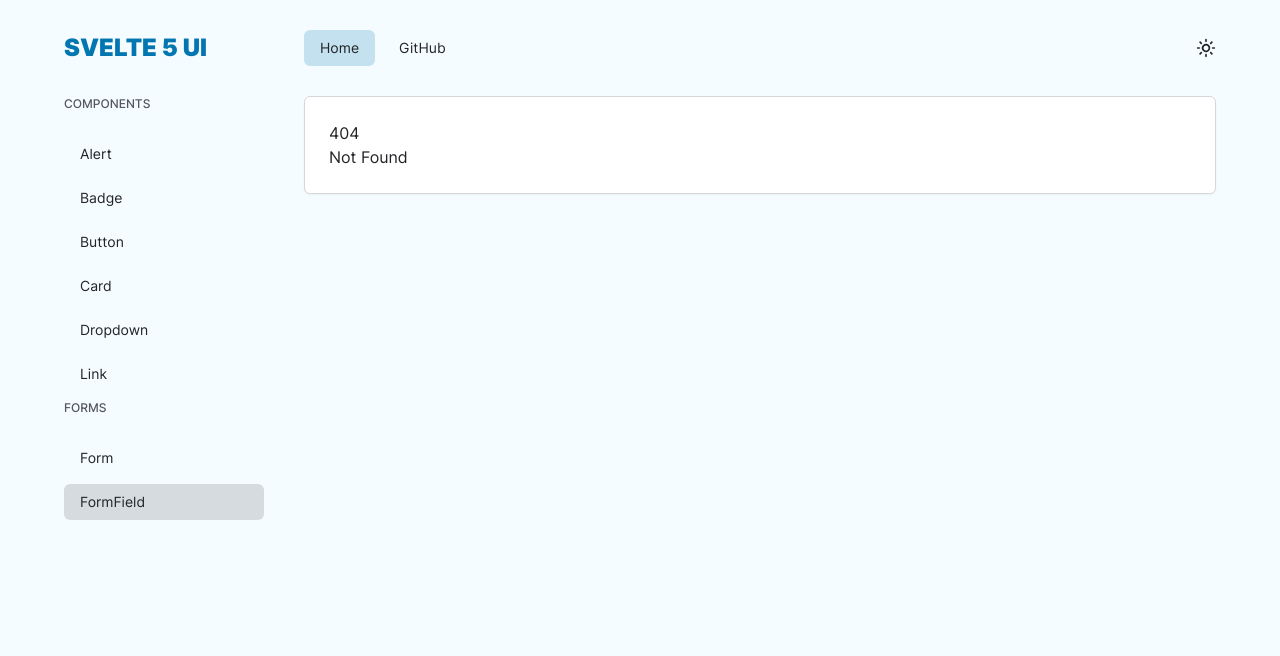
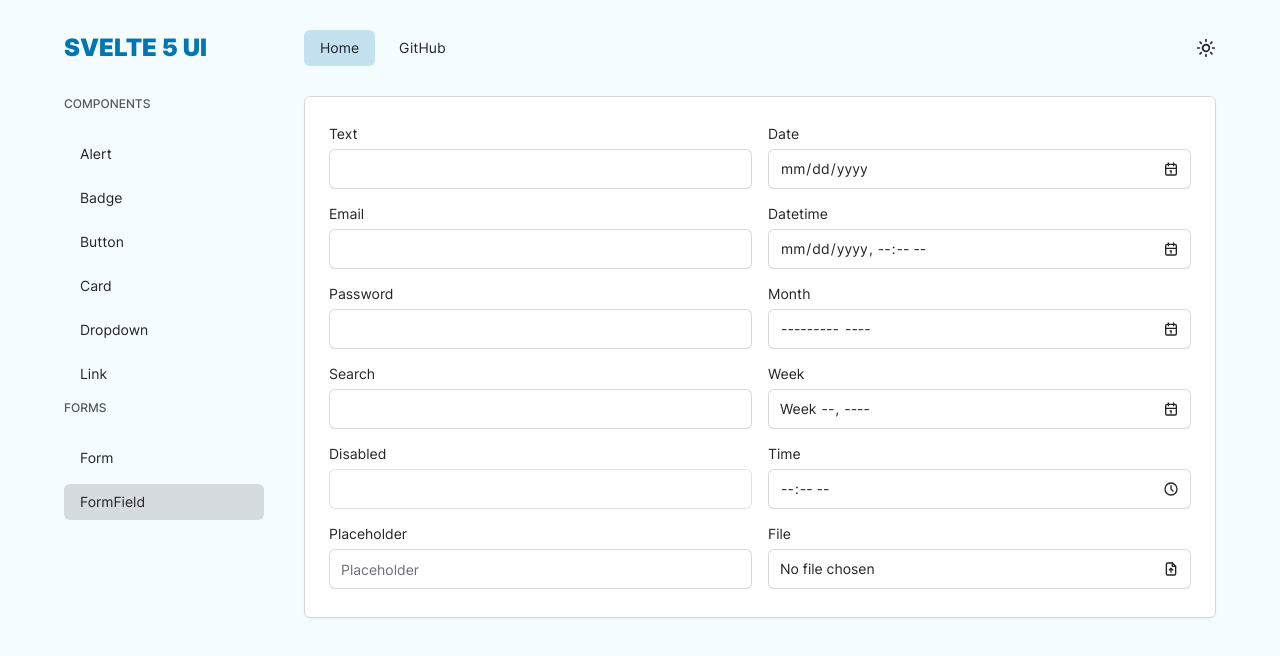
Before and after one commit to margusliinev/svelte5-ui-components, a SvelteKit app: page /home/formfield in a window 1280 px wide. Before the commit this address had no page. Shown: the top 656 px of the page. Built offline with nearby package versions, Linux system fonts and the light colour scheme.

Commit message:
add forms and formfields

```diff
--- /dev/null
+++ b/src/components/FormField.svelte
@@ -0,0 +1,42 @@
+<script lang="ts">
+    import type { HTMLAttributes, HTMLInputAttributes } from 'svelte/elements';
+    import { Label, Input, InputError } from '$components';
+    import { twMerge } from 'tailwind-merge';
+
+    interface FormFieldProps extends HTMLAttributes<HTMLDivElement> {
+        type: HTMLInputAttributes['type'];
+        label: string;
+        error?: string | undefined;
+        placeholder?: string;
+        minlength?: number;
+        maxlength?: number;
+        required?: boolean;
+        disabled?: boolean;
+    }
+
+    let { label, type, error, placeholder, minlength = 0, maxlength = 100, required = true, disabled = false, class: className, ...props }: FormFieldProps = $props();
+
+    let formFieldStyles = 'space-y-1';
+</script>
+
+<div {...props} class={twMerge(formFieldStyles, className)}>
+    <Label for={label} aria-disabled={disabled}>{label}</Label>
+    <Input
+        {type}
+        id={label}
+        name={label}
+        aria-describedby={`${label}-error`}
+        aria-invalid={error ? true : undefined}
+        oninput={() => (error = '')}
+        {placeholder}
+        {minlength}
+        {maxlength}
+        {required}
+        {disabled}
+    />
+    <InputError id={`${label}-error`}>
+        {#if error}
+            {error}
+        {/if}
+    </InputError>
+</div>
--- /dev/null
+++ b/src/components/Input.svelte
@@ -0,0 +1,56 @@
+<script lang="ts">
+    import type { HTMLInputAttributes } from 'svelte/elements';
+    import { twMerge } from 'tailwind-merge';
+    import { Icon } from '$components';
+
+    interface InputProps extends HTMLInputAttributes {
+        type: HTMLInputAttributes['type'];
+        name: string;
+        id: string;
+    }
+
+    let { type, id, name, class: className, ...props }: InputProps = $props();
+
+    let inputStyles =
+        'h-10 flex w-full rounded-md bg-input px-3 py-2 text-sm ring-1 ring-inset ring-border ring-offset-background file:border-0 file:bg-transparent file:text-sm file:text-foreground placeholder:text-input-placeholder focus-visible:outline-none focus-visible:ring-2 focus-visible:ring-input-focus disabled:cursor-not-allowed disabled:opacity-70 disabled:dark:opacity-50 aria-[invalid]:ring-input-invalid';
+</script>
+
+{#if type === 'date' || type === 'datetime-local' || type === 'month' || type === 'week'}
+    <div class="relative [&>svg]:absolute [&>svg]:right-3 [&>svg]:top-3 [&>svg]:z-0">
+        <Icon name="calendar" size="xs" />
+        <input {...props} {type} {id} {name} class={twMerge(inputStyles, className)} />
+    </div>
+{:else if type === 'time'}
+    <div class="relative [&>svg]:absolute [&>svg]:right-3 [&>svg]:top-3 [&>svg]:z-0">
+        <Icon name="clock" size="xs" />
+        <input {...props} {type} {id} {name} class={twMerge(inputStyles, className)} />
+    </div>
+{:else if type === 'file'}
+    <div class="relative [&>svg]:absolute [&>svg]:right-3 [&>svg]:top-3 [&>svg]:z-0">
+        <Icon name="upload" size="xs" />
+        <input {...props} {type} {id} {name} class={twMerge(inputStyles, className)} />
+    </div>
+{:else}
+    <input {...props} {type} {id} {name} class={twMerge(inputStyles, className)} />
+{/if}
+
+<style>
+    input[type='time']::-webkit-calendar-picker-indicator,
+    input[type='datetime-local']::-webkit-calendar-picker-indicator,
+    input[type='month']::-webkit-calendar-picker-indicator,
+    input[type='week']::-webkit-calendar-picker-indicator,
+    input[type='date']::-webkit-inner-spin-button,
+    input[type='date']::-webkit-calendar-picker-indicator {
+        background: none;
+        z-index: 10;
+    }
+    input[type='file']::-webkit-file-upload-button {
+        position: absolute;
+        color: transparent;
+        z-index: 10;
+        right: 0;
+    }
+    input[type='file'] {
+        line-height: 1.75;
+    }
+</style>
--- /dev/null
+++ b/src/components/InputError.svelte
@@ -0,0 +1,16 @@
+<script lang="ts">
+    import type { HTMLAttributes } from 'svelte/elements';
+    import type { Snippet } from 'svelte';
+    import { twMerge } from 'tailwind-merge';
+
+    interface InputErrorProps extends HTMLAttributes<HTMLSpanElement> {
+        children: Snippet;
+        id: string;
+    }
+
+    let { children, id, class: className, ...props }: InputErrorProps = $props();
+
+    let inputErrorStyles = 'block text-sm text-input-invalid';
+</script>
+
+<span {...props} {id} class={twMerge(inputErrorStyles, className)}>{@render children()}</span>
--- /dev/null
+++ b/src/components/Label.svelte
@@ -0,0 +1,16 @@
+<script lang="ts">
+    import type { HTMLLabelAttributes } from 'svelte/elements';
+    import type { Snippet } from 'svelte';
+    import { twMerge } from 'tailwind-merge';
+
+    interface LabelProps extends HTMLLabelAttributes {
+        children: Snippet;
+        for: string;
+    }
+
+    let { children, for: htmlFor, class: className, ...props }: LabelProps = $props();
+
+    let labelStyles = 'text-sm capitalize peer-disabled:cursor-not-allowed peer-disabled:opacity-70';
+</script>
+
+<label {...props} for={htmlFor} class={twMerge(labelStyles, className)}>{@render children()}</label>
--- a/src/components/index.ts
+++ b/src/components/index.ts
@@ -4,8 +4,12 @@ import Button from './Button.svelte';
 import ButtonSpinner from './ButtonSpinner.svelte';
 import Card from './Card.svelte';
 import Form from './Form.svelte';
+import FormField from './FormField.svelte';
+import Input from './Input.svelte';
+import InputError from './InputError.svelte';
+import Label from './Label.svelte';
 import Icon from './Icon.svelte';
 import Link from './Link.svelte';
 import ThemeSwitch from './ThemeSwitch.svelte';
 
-export { Alert, Badge, Button, ButtonSpinner, Card, Form, Icon, Link, ThemeSwitch };
+export { Alert, Badge, Button, ButtonSpinner, Card, Form, FormField, Input, InputError, Label, Icon, Link, ThemeSwitch };
--- /dev/null
+++ b/src/routes/home/form/+page.svelte
@@ -0,0 +1,10 @@
+<script lang="ts">
+    import { Button, Form, FormField } from '$components';
+</script>
+
+<Form class="max-w-sm gap-2">
+    <FormField type="text" label="username" />
+    <FormField type="email" label="email" />
+    <FormField type="password" label="password" />
+    <Button variant="primary" size="sm" class="mt-2 w-24">Sign up</Button>
+</Form>
--- /dev/null
+++ b/src/routes/home/formfield/+page.svelte
@@ -0,0 +1,22 @@
+<script lang="ts">
+    import { Form, FormField } from '$components';
+</script>
+
+<div class="grid gap-4 lg:grid-cols-2">
+    <Form class="gap-2">
+        <FormField type="text" label="text" />
+        <FormField type="email" label="email" />
+        <FormField type="password" label="password" />
+        <FormField type="search" label="search" />
+        <FormField type="text" label="disabled" disabled />
+        <FormField type="text" label="placeholder" placeholder="Placeholder" />
+    </Form>
+    <Form class="gap-2">
+        <FormField type="date" label="date" />
+        <FormField type="datetime-local" label="datetime" />
+        <FormField type="month" label="month" />
+        <FormField type="week" label="week" />
+        <FormField type="time" label="time" />
+        <FormField type="file" label="file" />
+    </Form>
+</div>
```
